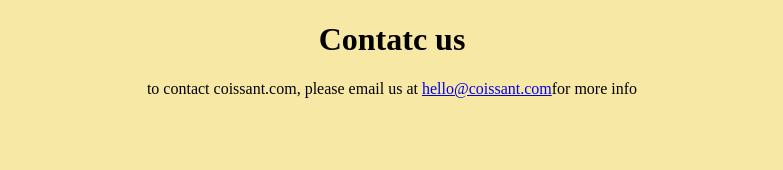
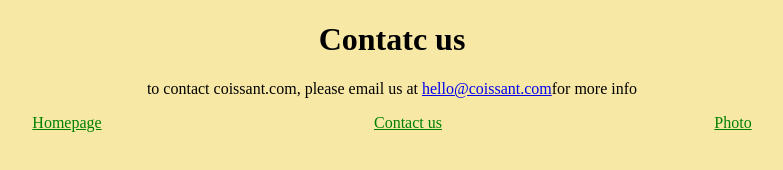
Before and after one commit to alexpfuentes/croissant-challenge, a plain HTML site: page contact.html in a window 1280 px wide. Shown: the whole page, without its empty margins (248-1031 px from the left). Drawn offline with Linux system fonts and the light colour scheme.

Commit message:
added the page style

```diff
--- a/contact.html
+++ b/contact.html
@@ -10,7 +10,11 @@
 <body>
   <h1>Contatc us</h1>
   <p>to contact coissant.com, please email us at <a href="mailto:hello@croissant.com">hello@coissant.com</a>for more info</p>
-
+  <footer>
+    <a href="/">Homepage</a>
+    <a href="/contact.html">Contact us</a>
+    <a href="/photo.html">Photo</a>
+</footer>
 
 </body>
 </html>
--- a/css/style.css
+++ b/css/style.css
@@ -9,3 +9,13 @@ h1 {
 p {
   text-align: center;
 }
+
+footer {
+  text-align: center;
+  display: flex;
+  justify-content: space-evenly;
+}
+
+footer a {
+  color: green;
+}
```
Also changed, not shown: photo.html (added, +18 -0 lines).
